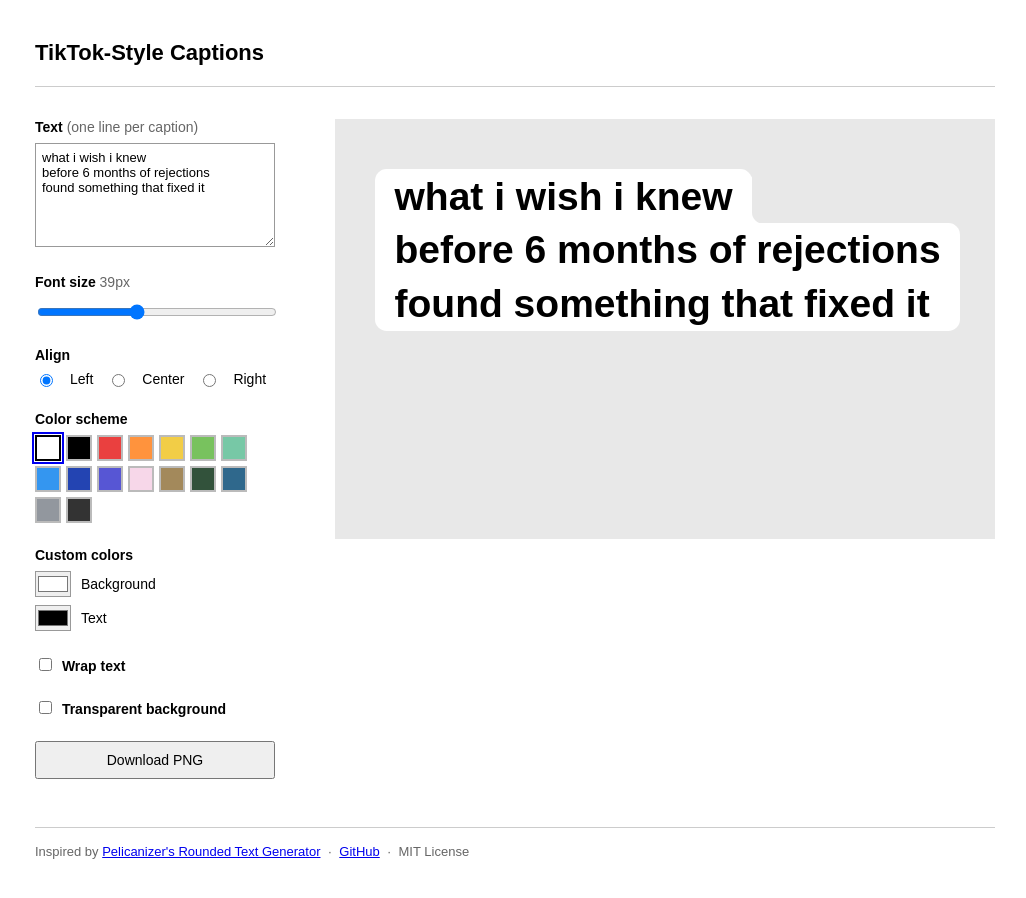
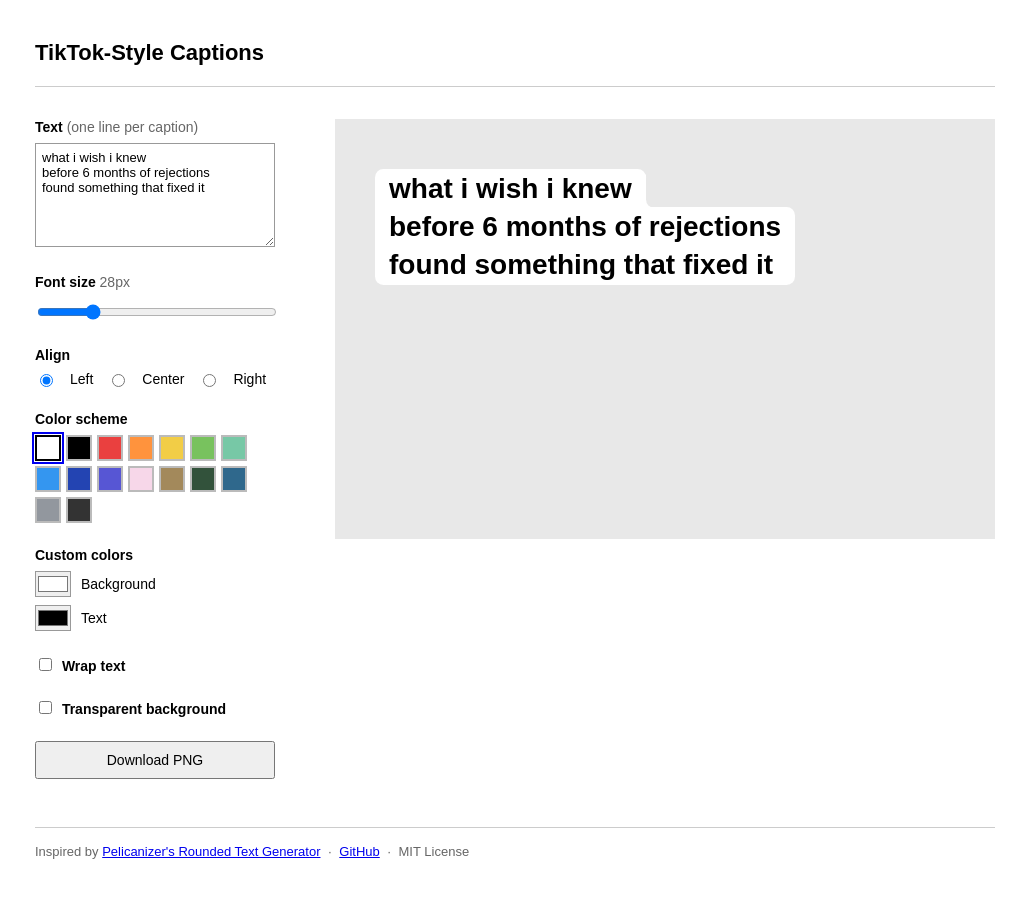
Before and after one commit to coloredsavage/tiktok-style-captions, a website: page index.html in a window 1280 px wide. Shown: the whole page, without its empty margins (13-1039 px from the left). Drawn offline with nearby package versions, Linux system fonts and the light colour scheme.

Commit message:
Reduce default font size from 39px to 28px

```diff
--- a/index.html
+++ b/index.html
@@ -26,8 +26,8 @@ found something that fixed it</textarea>
         </div>
 
         <div class="control-group">
-          <label>Font size <span id="font-size-value" class="hint">39px</span></label>
-          <input type="range" id="font-size" min="16" max="72" value="39" step="1">
+          <label>Font size <span id="font-size-value" class="hint">28px</span></label>
+          <input type="range" id="font-size" min="16" max="72" value="28" step="1">
         </div>
 
         <div class="control-group">
--- a/style.css
+++ b/style.css
@@ -28,7 +28,7 @@
   color: var(--fg-color, #000000);
 
   font-family: "Montserrat", Arial, sans-serif;
-  font-size: calc(var(--base-font-size, 39px) * var(--font-scale));
+  font-size: calc(var(--base-font-size, 28px) * var(--font-scale));
   font-weight: 600;
   line-height: 0.7;
 
```
